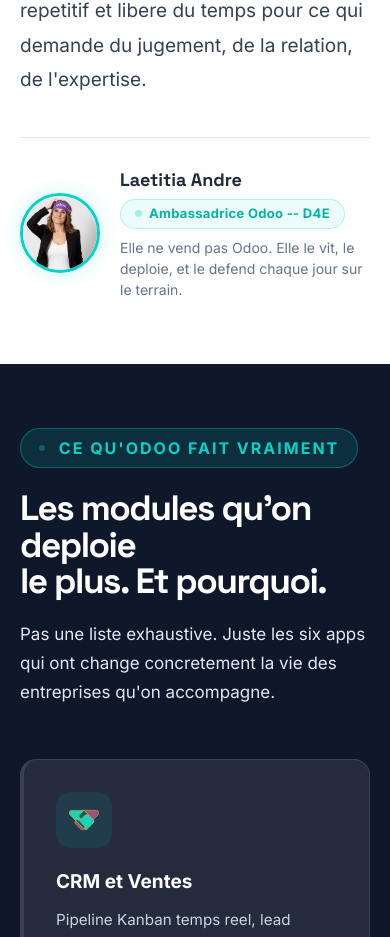
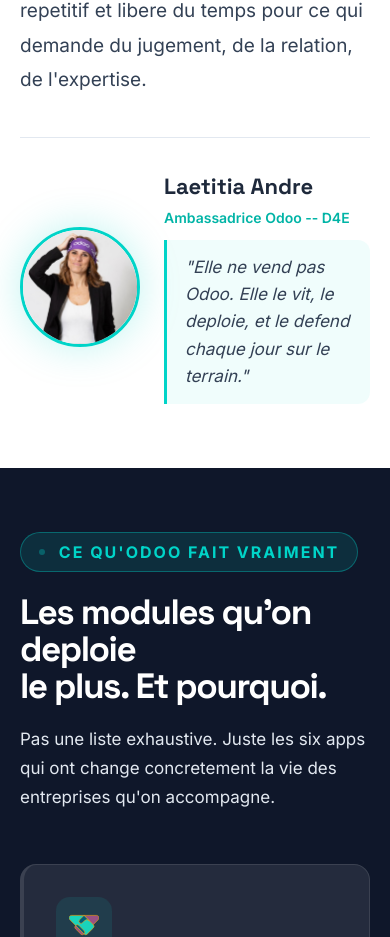
Before and after one commit to Tony-D4E/D4E-WEBV2, a React (Vite) app: page /#/odoo in a window 390 px wide. Shown: the part 2660-3597 px from the top of the page. Built offline with nearby package versions, Linux system fonts and the light colour scheme.

Commit message:
fix: logo mobile overlap + agrandir bloc Laetitia

```diff
--- a/src/pages/OdooPage.tsx
+++ b/src/pages/OdooPage.tsx
@@ -318,15 +318,14 @@
               'Odoo, c\'est 40+ applications qui naissent deja connectees. Votre commercial cree un devis : la comptabilite le voit. Le stock se met a jour : l\'atelier est prevenu. Une facture est payee : le rapport de tresorerie bouge en temps reel.',
               "Ce qu'on aime chez Odoo, c'est que le logiciel respecte l'intelligence de vos equipes. Il automatise ce qui est repetitif et libere du temps pour ce qui demande du jugement, de la relation, de l'expertise."
             ].map((p,i) => <p key={i} className={`aos d${i+2}`} style={{fontSize:19,color:'#334155',lineHeight:1.8,marginBottom:20,maxWidth:'100%'}}>{p}</p>)}
-            <div className="aos d4" style={{display:'flex',alignItems:'center',gap:20,marginTop:40,paddingTop:28,borderTop:'1px solid #e2e8f0'}}>
-              <img src="/team-laetitia.jpg" alt="Laetitia Andre" style={{width:80,height:80,borderRadius:'50%',objectFit:'cover',objectPosition:'top',border:'3px solid #00D4C8',flexShrink:0,boxShadow:'0 0 20px rgba(0,212,200,.2)'}}/>
+            <div className="aos d4" style={{display:'flex',alignItems:'center',gap:24,marginTop:40,paddingTop:32,borderTop:'1px solid #e2e8f0'}}>
+              <img src="/team-laetitia.jpg" alt="Laetitia Andre" style={{width:120,height:120,borderRadius:'50%',objectFit:'cover',objectPosition:'top',border:'3px solid #00D4C8',flexShrink:0,boxShadow:'0 0 40px rgba(0,212,200,.25)'}}/>
               <div>
-                <div style={{fontWeight:800,fontSize:18,color:'#1e293b',fontFamily:'Space Grotesk,sans-serif'}}>Laetitia Andre</div>
-                <div style={{display:'inline-flex',alignItems:'center',gap:7,marginTop:6,background:'rgba(0,212,200,.08)',border:'1px solid rgba(0,212,200,.25)',borderRadius:30,padding:'4px 14px'}}>
-                  <span className="pulse" style={{width:7,height:7,borderRadius:'50%',background:'#00D4C8',flexShrink:0}}/>
-                  <span style={{fontSize:13,color:'#00B4A6',fontWeight:700,letterSpacing:.3}}>Ambassadrice Odoo -- D4E</span>
+                <div style={{fontWeight:800,fontSize:22,color:'#1e293b',fontFamily:'Space Grotesk,sans-serif',marginBottom:4}}>Laetitia Andre</div>
+                <div style={{fontSize:14,color:'#00B4A6',fontWeight:600,marginBottom:12}}>Ambassadrice Odoo -- D4E</div>
+                <div style={{borderLeft:'3px solid #00D4C8',background:'rgba(0,212,200,.06)',padding:'14px 18px',borderRadius:'0 12px 12px 0'}}>
+                  <div style={{fontSize:17,color:'#334155',fontStyle:'italic',lineHeight:1.6}}>"Elle ne vend pas Odoo. Elle le vit, le deploie, et le defend chaque jour sur le terrain."</div>
                 </div>
-                <div style={{fontSize:14,color:'#64748b',marginTop:8,lineHeight:1.5}}>Elle ne vend pas Odoo. Elle le vit, le deploie, et le defend chaque jour sur le terrain.</div>
               </div>
             </div>
           </div>
```
